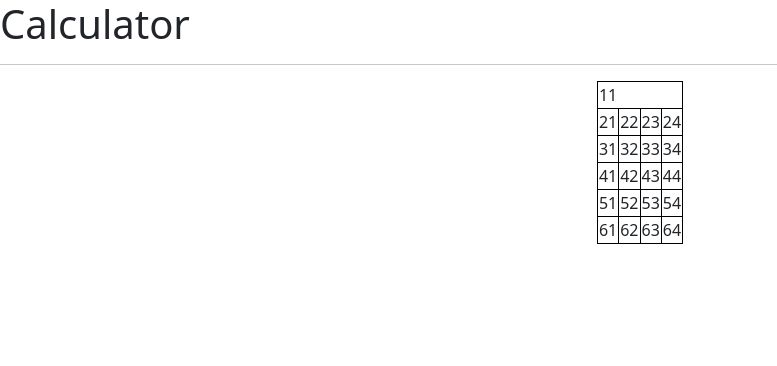
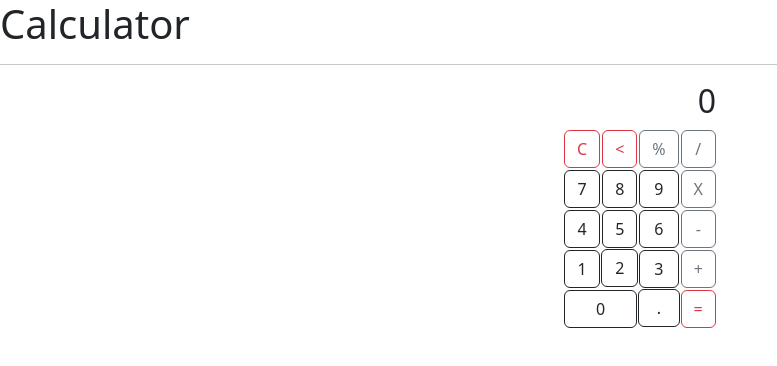
Before and after one commit to Yuliana-27/Fronted2024, a React (Vite) app in the folder calculator/: page / in a window 1280 px wide. Shown: the top 366 px of the page, without its empty margins (0-777 px from the left). Built offline with nearby package versions, Linux system fonts and the light colour scheme.

Commit message:
calculator avance

```diff
--- a/calculator/src/App.css
+++ b/calculator/src/App.css
@@ -1,7 +1,7 @@
-table, td {
+/*table, td {
     border: 1px solid black;
     border-collapse: collapse;
-}
+}*/
 
 .center{
     margin-left: auto;
--- a/calculator/src/App.jsx
+++ b/calculator/src/App.jsx
@@ -1,5 +1,6 @@
 import './App.css'
-
+const numericButtonsClasses = 'btn btn-outline-dark w-100'
+const OperadoresButtonsClasses = 'btn btn-outline-secondary w-100'
 function App() {
   return(
     <div>
@@ -8,64 +9,170 @@ function App() {
       <table className='center'>
         <tbody>
           <tr>
-            <td colSpan={4}>
-              11
+            <td className='text-end' colSpan={4}>
+              <h2>0</h2>
             </td>
           </tr>
           <tr>
-            <td>
-              21
-            </td><td>
-              22
-            </td><td>
-              23
-            </td><td>
-              24
-            </td>
+          <td >
+            <button
+            className='btn btn-outline-danger'
+            type='button'
+            >
+              C
+            </button>
+          </td>
+          <td >
+            <button
+            className='btn btn-outline-danger'
+            type='button'
+            >
+              {'<'}
+            </button>
+          </td>
+            <td >
+            <button
+            className={OperadoresButtonsClasses}
+            type='button'
+            >
+              %
+            </button>
+          </td>
+          <td >
+            <button
+            className={OperadoresButtonsClasses}
+            type='button'
+            >
+              /
+            </button>
+          </td>
           </tr>
           <tr>
-            <td>
-              31
-            </td><td>
-              32
-            </td><td>
-              33
-            </td><td>
-              34
-            </td>
+          <td >
+            <button
+            className={numericButtonsClasses}
+            type='button'
+            >
+              7
+            </button>
+          </td>
+            <td >
+            <button
+            className={numericButtonsClasses}
+            type='button'
+            >
+              8
+            </button>
+          </td>
+            <td >
+            <button
+            className={numericButtonsClasses}
+            type='button'
+            >
+              9
+            </button>
+          </td>
+          <td >
+            <button
+            className={OperadoresButtonsClasses}
+            type='button'
+            >
+              X
+            </button>
+          </td>
           </tr>
           <tr>
-            <td>
-              41
-            </td><td>
-              42
-            </td><td>
-              43
-            </td><td>
-              44
-            </td>
+          <td >
+            <button
+            className={numericButtonsClasses}
+            type='button'
+            >
+              4
+            </button>
+          </td>
+            <td >
+            <button
+            className={numericButtonsClasses}
+            type='button'
+            >
+              5
+            </button>
+          </td>
+            <td >
+            <button
+            className={numericButtonsClasses}
+            type='button'
+            >
+              6
+            </button>
+          </td>
+          <td >
+            <button
+            className={OperadoresButtonsClasses}
+            type='button'
+            >
+              -
+            </button>
+          </td>
           </tr>
           <tr>
-            <td>
-              51
-            </td><td>
-              52
-            </td><td>
-              53
-            </td><td>
-              54
+          <td >
+            <button
+            className={numericButtonsClasses}
+            type='button'
+            >
+              1
+            </button>
+          </td>
+            <td
+            className={numericButtonsClasses}
+            type='button'
+            >
+              2
             </td>
+            <td >
+            <button
+            className={numericButtonsClasses}
+            type='button'
+            >
+              3
+            </button>
+          </td>
+
+
+
+          <td >
+            <button
+            className={OperadoresButtonsClasses}
+            type='button'
+            >
+              +
+            </button>
+          </td>
           </tr>
           <tr>
-            <td>
-              61
-            </td><td>
-              62
-            </td><td>
-              63
-            </td><td>
-              64
+            <td colSpan={2}>
+              <button
+              className={numericButtonsClasses}
+              type='button'
+              >
+                0
+              </button>
             </td>
+            <td
+            className={numericButtonsClasses}
+            type='button'
+            >
+              .
+            </td>
+            <td >
+            <button
+            className='btn btn-outline-danger'
+            type='button'
+            >
+              =
+            </button>
+          </td>
           </tr>
         </tbody>
       </table>
```
